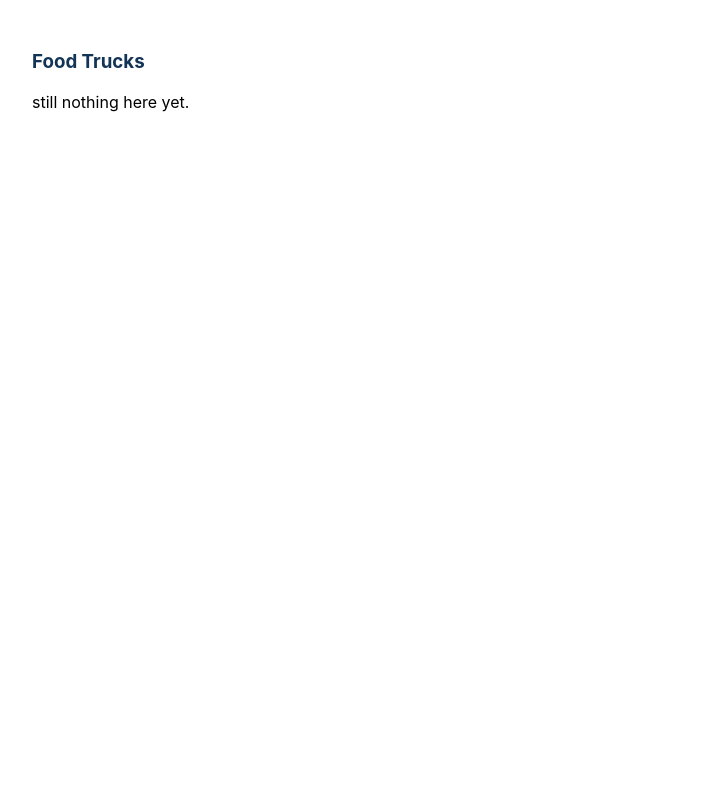
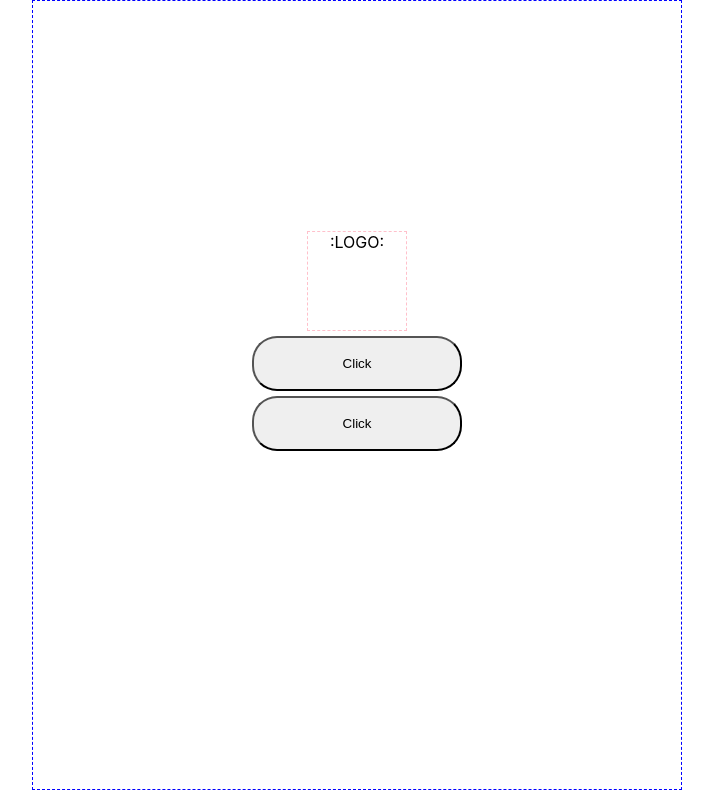
Before and after one commit to huwfernie/food-trucks, a React (Create React App) app in the folder client/: page / in a window 1280 px wide. Shown: the whole page, without its empty margins (283-996 px from the left). Built offline with nearby package versions, Linux system fonts and the light colour scheme.

Commit message:
added two buttons and a logo container to the index page

```diff
--- a/client/public/index.html
+++ b/client/public/index.html
@@ -25,7 +25,9 @@
     <noscript>
       You need to enable JavaScript to run this app.
     </noscript>
-    <div id="root"></div>
+    <main>
+      <div id="root"></div>
+    </main>
     <!--
       This HTML file is a template.
       If you open it directly in the browser, you will see an empty page.
--- a/client/src/App.js
+++ b/client/src/App.js
@@ -1,14 +1,7 @@
-import React, { Component } from 'react'
-import './App.scss'
-class App extends Component {
+import React from 'react'
 
-render() {
-    return (
-      <div className="App">
-        <h3>Food Trucks</h3>
-        <p>still nothing here yet.</p>
-      </div>
-    )
-  }
+const App = function() {
+  return <div> Hi! </div>;
 }
+
 export default App
--- /dev/null
+++ b/client/src/components/button.js
@@ -0,0 +1,15 @@
+import React, { Component } from 'react';
+
+class Button extends Component {
+  render() {
+    return (
+      <button onClick={this.onButtonClick}>Click</button>
+    )
+  }
+
+  onButtonClick(e) {
+    console.log('click', e.target)
+  }
+}
+
+export default Button;
--- /dev/null
+++ b/client/src/components/logo.js
@@ -0,0 +1,7 @@
+import React from 'react';
+
+const Logo = () => {
+  return <div className='logo'>:LOGO:</div>;
+};
+
+export default Logo;
--- a/client/src/index.css
+++ b/client/src/index.css
@@ -8,7 +8,35 @@ body {
   -moz-osx-font-smoothing: grayscale;
 }
 
-code {
-  font-family: source-code-pro, Menlo, Monaco, Consolas, "Courier New",
-    monospace;
+main {
+  width: 100%;
+  max-width: 650px;
+  height: calc(100vh - 10px);
+  margin: 0 auto;
+  text-align: center;
+  box-sizing: border-box;
+  border: 1px dashed blue;
+  padding-top: calc(50vh - 170px);
 }
+
+.logo {
+  border: 1px dashed pink;
+  box-sizing: border-box;
+  height: 100px;
+  width: 100px;
+  margin: 0 auto;
+}
+
+button {
+  display: block;
+  padding: 10px 15px;
+  margin: 5px auto;
+  height: 55px;
+  width: 210px;
+  border-radius: 25px;
+}
+button:hover {
+  background: #fb2b2b;
+  color: #fff;
+  transition: color 0.75s, background 0.7s;
+}
--- a/client/src/index.js
+++ b/client/src/index.js
@@ -1,12 +1,19 @@
 import React from 'react';
 import ReactDOM from 'react-dom';
+
 import './index.css';
-import App from './App';
-import * as serviceWorker from './serviceWorker';
+
+import Logo from './components/logo';
+import Button from './components/button';
+
+const App = () => {
+  return (
+    <div>
+      <Logo />
+      <Button />
+      <Button />
+    </div>
+  );
+}
 
 ReactDOM.render(<App />, document.getElementById('root'));
-
-// If you want your app to work offline and load faster, you can change
-// unregister() to register() below. Note this comes with some pitfalls.
-// Learn more about service workers: http://bit.ly/CRA-PWA
-serviceWorker.unregister();
```
Also changed, not shown: client/src/App2.js (added, +14 -0 lines), client/src/index2.js (added, +12 -0 lines).
